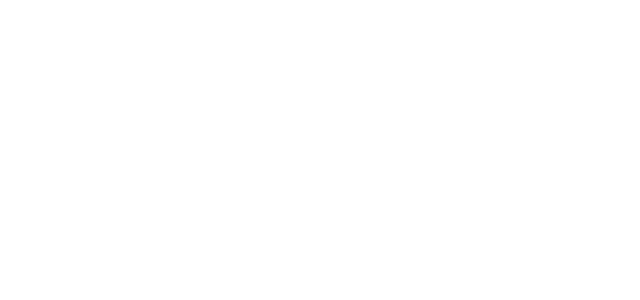
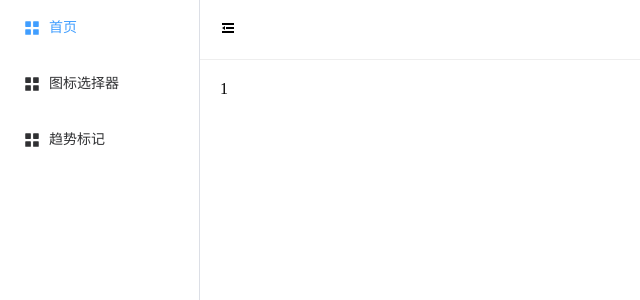
Before and after one commit to jcyicai/vue3-element-plus-component, a Vue app: page /chooseArea in a window 1280 px wide. Before the commit this address had no page. Shown: the top 300 px of the page, without its empty margins (0-640 px from the left). Built offline with nearby package versions, Linux system fonts and the light colour scheme.

Commit message:
feat(组件): 新增图标选择组件

```diff
--- a/src/App.vue
+++ b/src/App.vue
@@ -5,18 +5,6 @@
 <script lang="ts" setup></script>
 
 <style lang="scss">
-* {
-	margin: 0;
-	padding: 0;
-}
-
-// 撑满高度
-html,
-body,
-#app,
-.common-layout,
-.el-container,
-.el-menu {
-	height: 100%;
-}
+@import url(./styles/base.scss);
+@import url(./styles/ui.scss);
 </style>
--- /dev/null
+++ b/src/components/chooseArea/src/index.vue
@@ -0,0 +1,7 @@
+<template>
+	<div>1</div>
+</template>
+
+<script lang="ts" setup></script>
+
+<style lang="scss" scoped></style>
--- a/src/components/chooseIcon/src/index.vue
+++ b/src/components/chooseIcon/src/index.vue
@@ -1,12 +1,30 @@
 <template>
-	<el-button @click="handleClick" type="primary">
+	<el-button @click="handleBtnClick" type="primary">
 		<slot></slot>
 	</el-button>
-	<el-dialog :title="title" v-model="dialogVisible"></el-dialog>
+	<div class="choose-icon-dialog-body-height">
+		<el-dialog :title="title" v-model="dialogVisible">
+			<div class="container">
+				<div
+					v-for="(item, index) in Object.keys(ElementPlusIconsVue)"
+					:key="index"
+					class="item"
+					@click="handleIconClick(item)"
+				>
+					<div class="text">
+						<component :is="item"></component>
+					</div>
+					<div class="icon">{{ item }}</div>
+				</div>
+			</div>
+		</el-dialog>
+	</div>
 </template>
 
 <script lang="ts" setup>
 import { ref, watch } from 'vue'
+import * as ElementPlusIconsVue from '@element-plus/icons-vue'
+import { useCopy } from '@/hooks/useCopy'
 
 interface chooseIconProps {
 	// 弹出框标题
@@ -24,9 +42,18 @@
 // 拷贝一份父组件传递过来的visible
 let dialogVisible = ref<boolean>(props.visible)
 
-const handleClick = () => {
-	console.log(props.visible)
+// 弹窗点击
+const handleBtnClick = () => {
 	emits('update:visible', !props.visible)
+}
+
+// 图标点击复制
+const handleIconClick = (item: string) => {
+	const text = `<${item} />`
+	// 复制文本
+	useCopy(text)
+	// 关闭弹窗
+	dialogVisible.value = false
 }
 
 // 监听visible的变化 只能监听第一次的变化
@@ -45,4 +72,29 @@
 )
 </script>
 
-<style lang="scss" scoped></style>
+<style lang="scss" scoped>
+.container {
+	display: flex;
+	align-items: center;
+	flex-wrap: wrap;
+}
+
+.item {
+	display: flex;
+	align-items: center;
+	justify-content: center;
+	flex-direction: column;
+	width: 25%;
+	margin-bottom: 40px;
+	cursor: pointer;
+}
+
+.icon {
+	word-break: break-all;
+}
+
+svg {
+	width: 2em;
+	height: 2em;
+}
+</style>
--- /dev/null
+++ b/src/hooks/useCopy/index.ts
@@ -0,0 +1,18 @@
+import { ElMessage } from 'element-plus'
+// 功能： 复制
+export const useCopy = (text: string) => {
+	// 创建输入框
+	let input = document.createElement('input')
+	// 给输入框 value 赋值
+	input.value = text
+	// 追加到 body 里面去
+	document.body.appendChild(input)
+	// 选择输入框的操作
+	input.select()
+	// 执行复制操作
+	document.execCommand('Copy')
+	// 删除加入的输入框
+	document.body.removeChild(input)
+	// 提示用户
+	ElMessage.success('复制成功')
+}
--- /dev/null
+++ b/src/styles/base.scss
@@ -0,0 +1,14 @@
+* {
+	margin: 0;
+	padding: 0;
+}
+
+// 撑满高度
+html,
+body,
+#app,
+.common-layout,
+.el-container,
+.el-menu {
+	height: 100%;
+}
--- /dev/null
+++ b/src/styles/ui.scss
@@ -0,0 +1,7 @@
+// 修改组件库内部样式
+.choose-icon-dialog-body-height {
+    .el-dialog__body {
+        height: 500px;
+        overflow-y: auto;
+    }
+}
--- /dev/null
+++ b/src/views/chooseArea/index.vue
@@ -0,0 +1,11 @@
+<template>
+	<div>
+		<choose-area></choose-area>
+	</div>
+</template>
+
+<script lang="ts" setup>
+import ChooseArea from '@/components/chooseArea/src/index.vue'
+</script>
+
+<style lang="scss" scoped></style>
--- a/src/views/chooseIcon/index.vue
+++ b/src/views/chooseIcon/index.vue
@@ -6,7 +6,7 @@
 
 <script lang="ts" setup>
 import { ref } from 'vue'
-import ChooseIcon from '../../components/chooseIcon/src/index.vue'
+import ChooseIcon from '@/components/chooseIcon/src/index.vue'
 
 let visible = ref<boolean>(false)
 </script>
--- a/vite.config.ts
+++ b/vite.config.ts
@@ -1,10 +1,16 @@
 import { defineConfig } from 'vite'
 import vue from '@vitejs/plugin-vue'
+import { resolve } from 'path'
 
 // https://vitejs.dev/config/
 export default defineConfig({
-  plugins: [vue()],
-  server: {
-    port: 8080
-  }
+	plugins: [vue()],
+	resolve: {
+		alias: {
+			'@': resolve(__dirname, './src'),
+		},
+	},
+	server: {
+		port: 8080,
+	},
 })
```
Also changed, not shown: src/router/index.ts (+7 -3 lines), tsconfig.json (+26 -6 lines), src/components/chooseIcon/index.ts (deleted), 2 other files (tests, documents, lock files or other folders).
